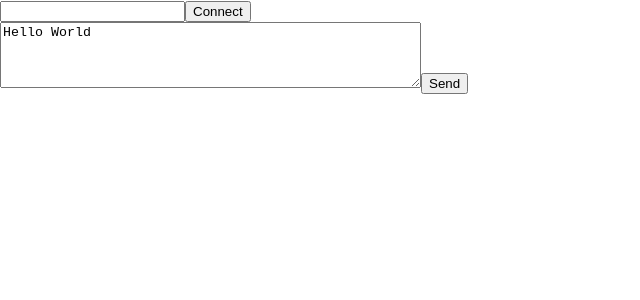
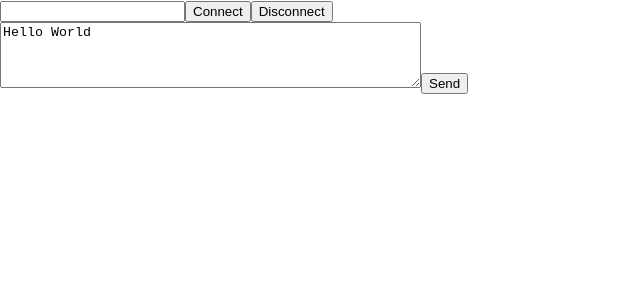
Before and after one commit to DrHIROMU/ChatRoom, a React (Create React App) app in the folder front-end/chat-room/: page / in a window 1280 px wide. Shown: the top 300 px of the page, without its empty margins (0-640 px from the left). Built offline with nearby package versions, Linux system fonts and the light colour scheme.

Commit message:
前端調整成可以connect & disconnect

```diff
--- a/front-end/chat-room/src/App.js
+++ b/front-end/chat-room/src/App.js
@@ -16,11 +16,6 @@ class App extends Component {
       typedMessage: "",
       userName: "",
     };
-    this.test();
-  }
-
-  test(params) {
-    console.log(this.state.text)
   }
 
   connect = ()=>{
@@ -28,22 +23,26 @@ class App extends Component {
     stompClient = Stomp.over(socket);
 
     stompClient.connect({user:this.state.userName}, function(frame) {
-        // setConnected(true);
         console.log('Connected: ' + frame);
 
         // 廣播
         stompClient.subscribe('/topic/message', function(msgInfo) {
-          console.log(msgInfo);
           this.onMessageReceived(msgInfo);
-        }
-        );
+        }.bind(this));
 
         // 私人
         // stompClient.subscribe('/user/subscribe', function(msgInfo) {
         //   this.onMessageReceived(msgInfo).bind(this);
         // });
 
-    });
+    }.bind(this));
+  }
+
+  disconnect() {
+    if(stompClient != null) {
+        stompClient.disconnect();
+    }
+    console.log("Disconnected");
   }
 
   handleInputChange = (event)=>{
@@ -56,37 +55,20 @@ class App extends Component {
     });
   }
 
-  handleChange = (e) => {
-    this.setState({ text: e.target.value });
-  };
-
-  onConnected = () => {
-    console.log("Connected!!");
-  };
-
-  onDisconnected = () => {
-    console.log("Disconnected!!");
-  };
-
   onMessageReceived = (msgInfo) => {
-    console.log(msgInfo)
+    let response = JSON.parse(msgInfo.body);
     let messages = this.state.messages;
-    messages.push(msgInfo.message);
+    messages.push(response.message);
     this.setState({ messages: messages });
   };
 
   sendMessage = () => {
     let msgInfo = {
-      message : this.state.text
+      user: this.state.userName,
+      message: this.state.text
     }
 
     stompClient.send("/app/sendMessage", {}, JSON.stringify(msgInfo));
-    // this.clientRef.sendMessage(
-    //   "/app/sendMessage",
-    //   JSON.stringify({
-    //     message: this.state.text,
-    //   })
-    // );
   };
 
   displayMessages = () => {
@@ -94,9 +76,7 @@ class App extends Component {
       <div>
         {this.state.messages.map((msg) => {
           return (
-            <div>
-              <p>{msg}</p>
-            </div>
+            <div>{msg}</div>
           );
         })}
       </div>
@@ -106,19 +86,10 @@ class App extends Component {
   render() {
     return (
       <div>
-        {/* <SockJsClient
-          url={SOCKET_URL}
-          topics={["/topic/message"]}
-          onConnect={this.onConnected}
-          onDisconnect={this.onDisconnected}
-          onMessage={(msg) => this.onMessageReceived(msg)}
-          ref={(client) => {
-            this.clientRef = client;
-          }}
-        /> */}
         <div>
           <input type="text" name="userName" value={this.state.userName} onChange={this.handleInputChange} />
-          <button type="button" onClick={this.connect.bind(this)}>Connect</button>
+          <button type="button" onClick={this.connect}>Connect</button>
+          <button type="button" onClick={this.disconnect}>Disconnect</button>
         </div>
 
         <div className="align-center">{this.displayMessages()}</div>
```
